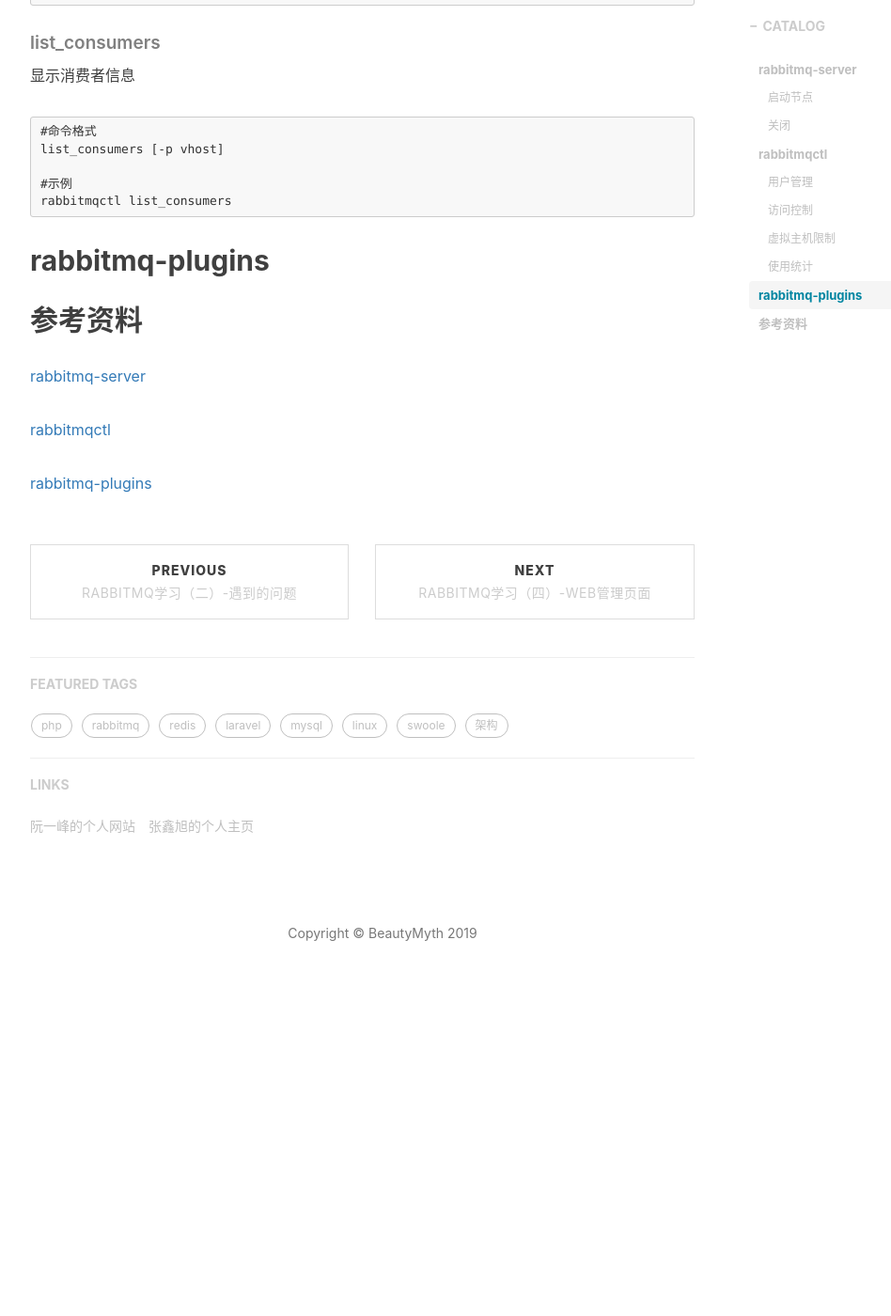
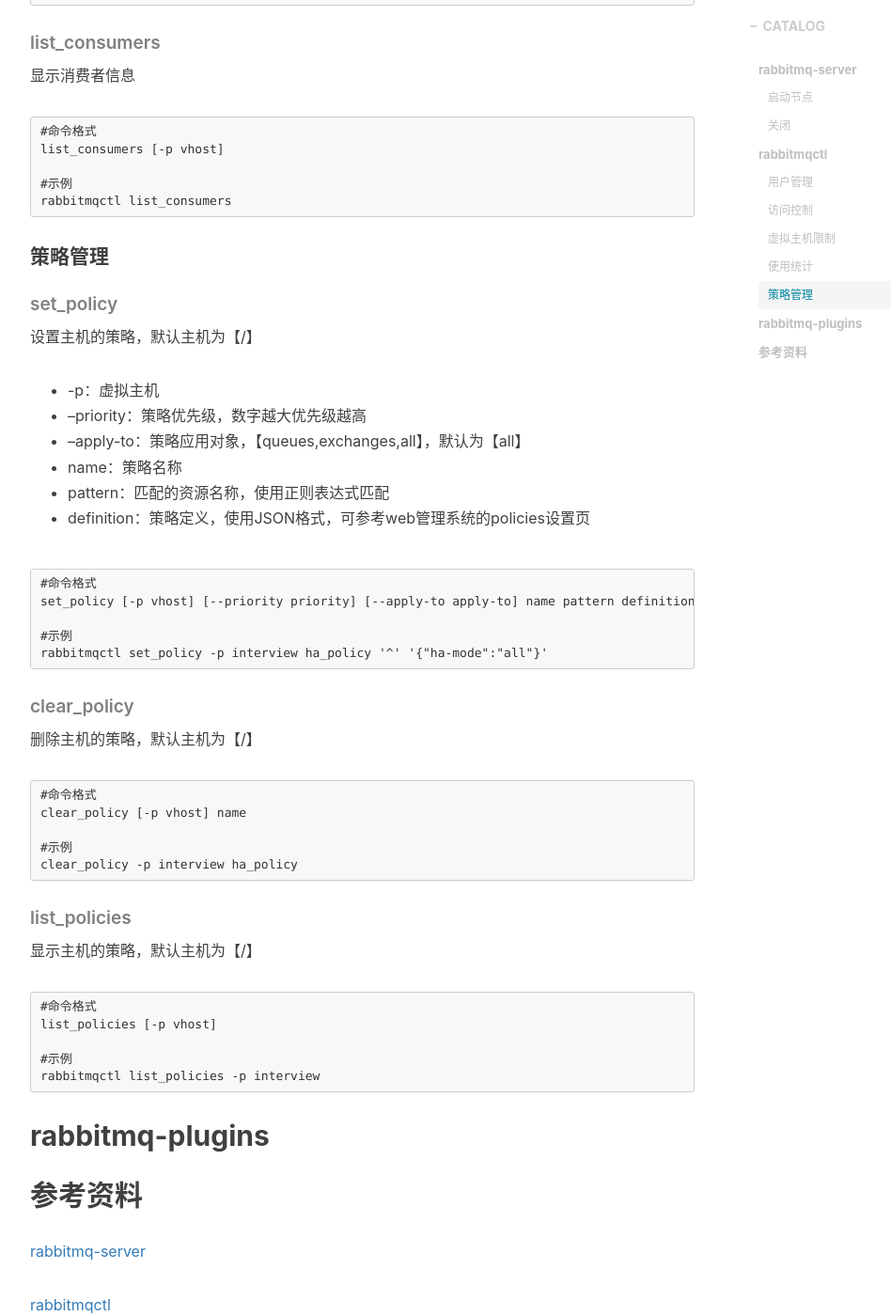
Before and after one commit to xuanxuan2016/xuanxuan2016.github.io, a Jekyll site: the page built from _posts/2018-05-08-3-rabbitmq-study-server-command.md, in a window 1280 px wide and 1400 px high, scrolled down 12577 px. Shown: the whole window at 94% size, without its empty margins (233-1181 px from the left). Built offline with Jekyll 4.4.1, drawn with Linux system fonts in a browser that asks for light colours; nearby versions of some CDN libraries; comment, search, counter and statistics services are not loaded; before the commit the page ends 13674 px from its top, so only the background shows below that.

Commit message:
Update 2018-05-08-3-rabbitmq-study-server-command.md

````diff
--- a/_posts/2018-05-08-3-rabbitmq-study-server-command.md
+++ b/_posts/2018-05-08-3-rabbitmq-study-server-command.md
@@ -626,6 +626,57 @@ list_consumers [-p vhost]
 rabbitmqctl list_consumers
 ```
 
+#### 策略管理
+
+##### set_policy
+
+<p>
+设置主机的策略，默认主机为【/】
+</p>
+
+- -p：虚拟主机
+- --priority：策略优先级，数字越大优先级越高
+- --apply-to：策略应用对象，【queues,exchanges,all】，默认为【all】
+- name：策略名称
+- pattern：匹配的资源名称，使用正则表达式匹配
+- definition：策略定义，使用JSON格式，可参考web管理系统的policies设置页
+
+```
+#命令格式
+set_policy [-p vhost] [--priority priority] [--apply-to apply-to] name pattern definition
+
+#示例
+rabbitmqctl set_policy -p interview ha_policy '^' '{"ha-mode":"all"}'
+```
+
+##### clear_policy
+
+<p>
+删除主机的策略，默认主机为【/】
+</p>
+
+```
+#命令格式
+clear_policy [-p vhost] name
+
+#示例
+clear_policy -p interview ha_policy
+```
+
+##### list_policies
+
+<p>
+显示主机的策略，默认主机为【/】
+</p>
+
+```
+#命令格式
+list_policies [-p vhost]
+
+#示例
+rabbitmqctl list_policies -p interview
+```
+
 ## rabbitmq-plugins
 
 
````
